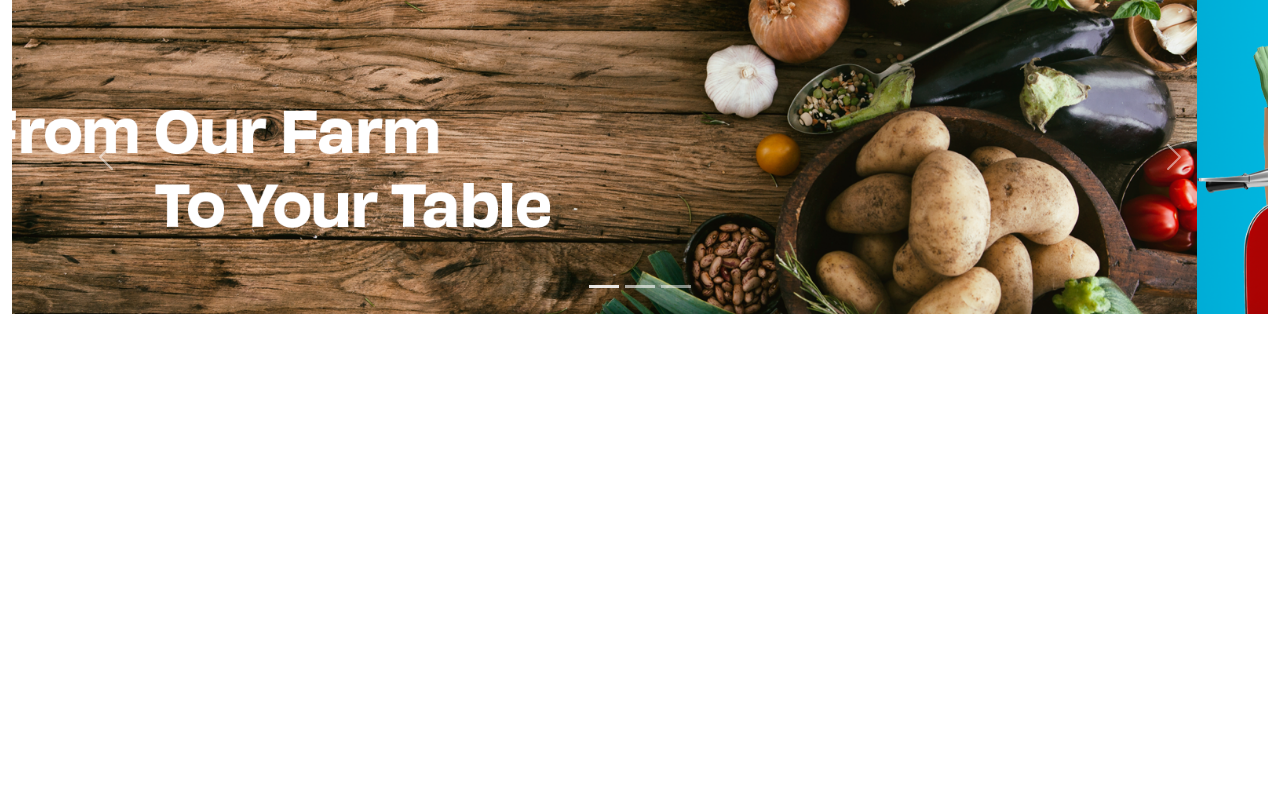
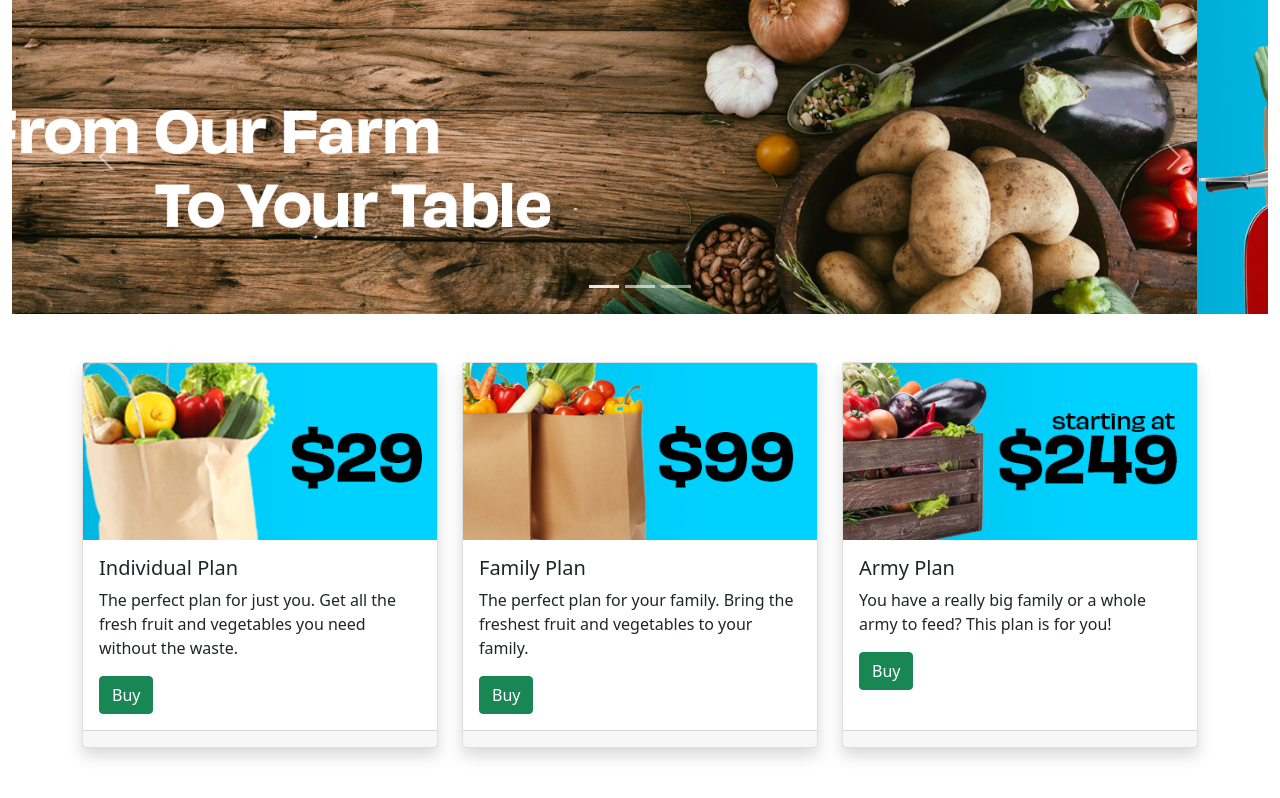
Before and after one commit to JorySmith/CarouselCardsProject, a plain HTML site: page index.html in a window 1280 px wide. Drawn offline with nearby package versions, Linux system fonts and the light colour scheme.

Commit message:
Added product cards
Completed project

```diff
--- a/index.html
+++ b/index.html
@@ -45,8 +45,62 @@
                 <span class="visually-hidden">Next</span>
             </button>
         </div>
-        <div class="container">
-
+        <div class="container pt-5">
+            <div class="row row-cols-1 row-cols-md-3 g-4">
+                <div class="col">
+                    <div class="card h-100 shadow">
+                        <img src="/img/indplan.png" class="card-img-top" alt="Individual plan">
+                        <div class="card-body">
+                            <h5 class="card-title">
+                                Individual Plan
+                            </h5>
+                            <p class="card-text">
+                                The perfect plan for just you. Get all the fresh fruit and vegetables you need without
+                                the waste.
+                            </p>
+                            <a href="#" class="btn btn-success">Buy</a>
+                        </div>
+                        <div class="card-footer">
+                            <small class="text-muted"></small>
+                        </div>
+                    </div>
+                </div>
+                <div class="col">
+                    <div class="card h-100 shadow">
+                        <img src="/img/FamilyPlan.png" class="card-img-top" alt="Family plan">
+                        <div class="card-body">
+                            <h5 class="card-title">
+                                Family Plan
+                            </h5>
+                            <p class="card-text">
+                                The perfect plan for your family. Bring the freshest fruit and vegetables to your
+                                family.
+                            </p>
+                            <a href="#" class="btn btn-success">Buy</a>
+                        </div>
+                        <div class="card-footer">
+                            <small class="text-muted"></small>
+                        </div>
+                    </div>
+                </div>
+                <div class="col">
+                    <div class="card h-100 shadow">
+                        <img src="/img/armyplan.png" class="card-img-top" alt="Army plan">
+                        <div class="card-body">
+                            <h5 class="card-title">
+                                Army Plan
+                            </h5>
+                            <p class="card-text">
+                                You have a really big family or a whole army to feed? This plan is for you!
+                            </p>
+                            <a href="#" class="btn btn-success">Buy</a>
+                        </div>
+                        <div class="card-footer">
+                            <small class="text-muted"></small>
+                        </div>
+                    </div>
+                </div>
+            </div>
         </div>
     </div>
 
```
